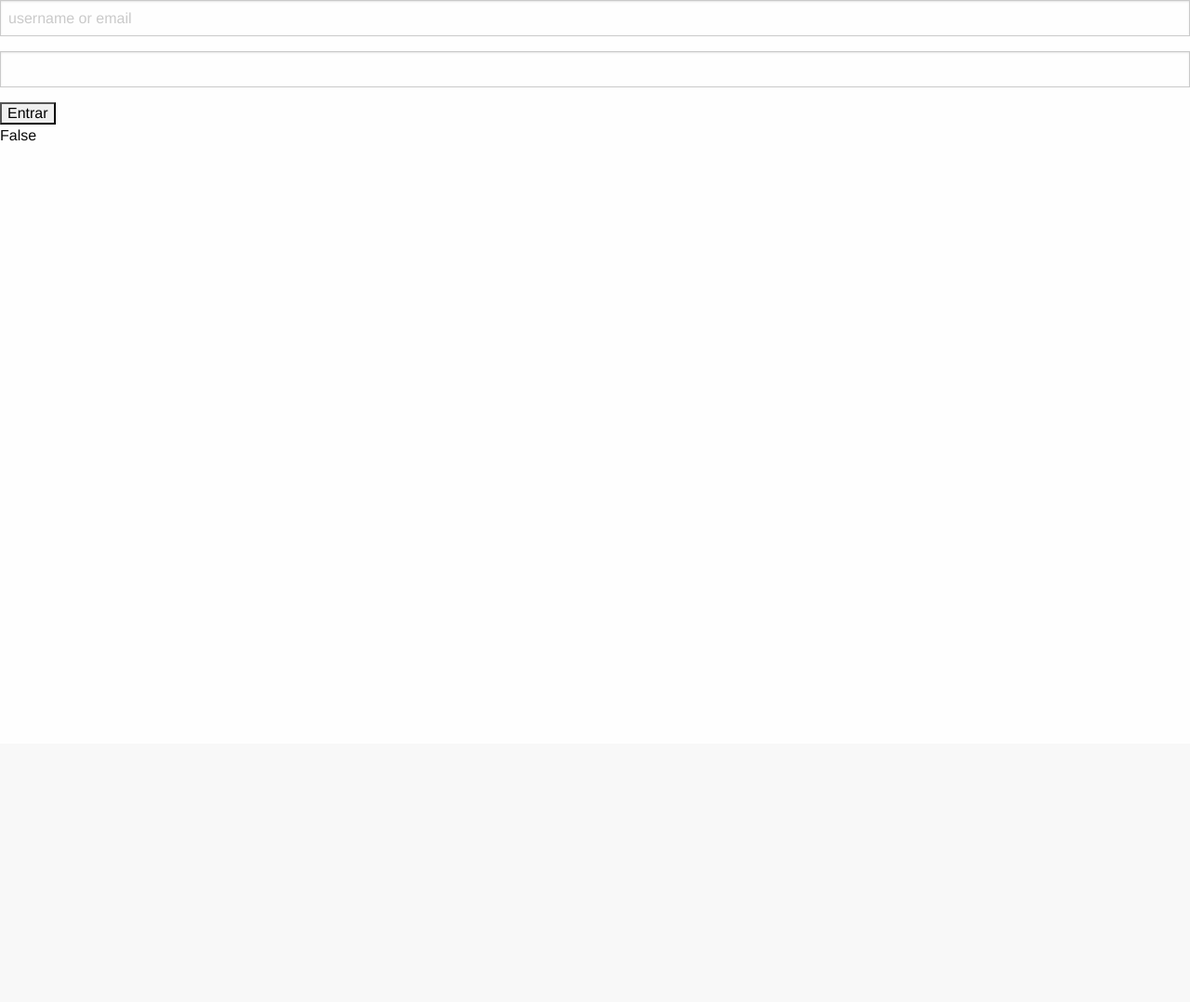
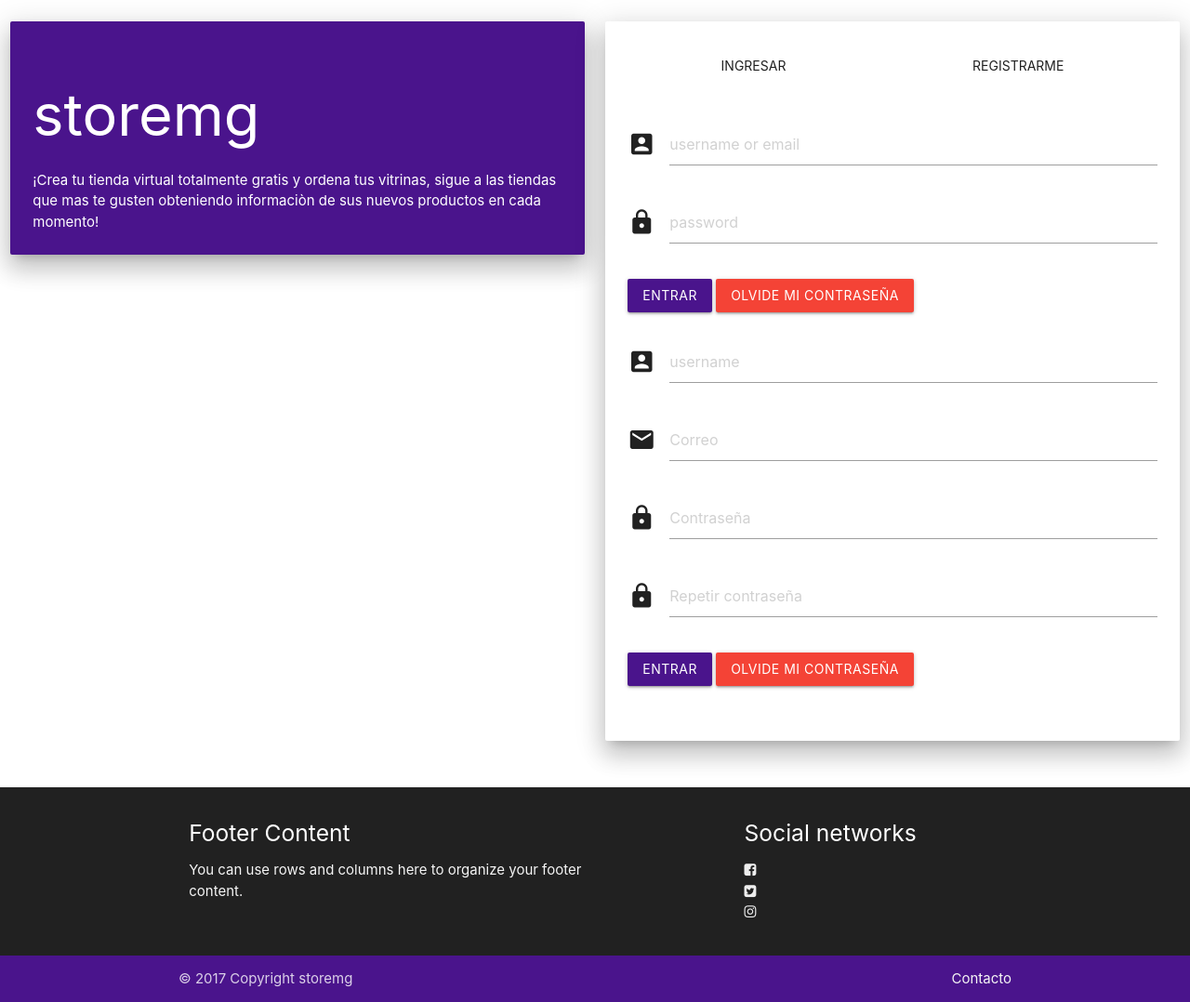
Before and after one commit to ber070116/storemg, a Django app: page /login/ in a window 1280 px wide. Shown: the whole page at 93% size. Before the commit the page ends 152 px from the top, so only its background shows below. Run offline with Django 3.2, Linux system fonts and the light colour scheme; parts of the project's set-up code (start-up, migrations or seed data) failed here and were passed over; some libraries are stand-ins or nearby versions.

Commit message:
Store casi completo, aprovechando para mejorar el estilo con materialize

```diff
--- /dev/null
+++ b/apps/store/urls.py
@@ -0,0 +1,9 @@
+
+from django.conf.urls import url
+from .views import *
+
+app_name = 'store'
+
+urlpatterns = [
+    url(r'', StoreListView.as_view(), name="index"),
+]
--- a/apps/user/templates/user/login.html
+++ b/apps/user/templates/user/login.html
@@ -1,12 +1,80 @@
 {% extends 'base/body.html' %}
+{% block bodycolor %}wallpaper-login{% endblock %}
 {% block body %}
-    <form action="{{ url('user:user_login') }}" method="POST">
-        <input type="text" name="username" placeholder="username or email" />
-        <input type="password" name="password" />
-        <input type="submit" value="Entrar"/>
-        <input type="hidden" name="csrfmiddlewaretoken" value="{{ csrf_token }}">
-    </form>
-
-    {{ request.user.is_authenticated }}
-    {{ request.user.username }}
+<section class="section">
+  <div class="row">
+    <div class="col s12 m6 l6">
+      <div class="card z-depth-4 purple darken-4 white-text">
+        <div class="card-content">
+          <h1>storemg</h1>
+          <p>¡Crea tu tienda virtual totalmente gratis y ordena tus vitrinas, sigue a las tiendas que mas te gusten obteniendo informaciòn de sus nuevos productos en cada momento!</p>
+        </div>
+      </div>
+    </div>
+    <div class="col s12 m6 l6">
+      <div class="card z-depth-4">
+        <div class="card-content">
+          <!-- menu card-->
+          <div class="card-tabs">
+            <ul class="tabs tabs-fixed-width">
+              <li class="tab"><a class="active grey-text text-darken-4" href="#login">Ingresar</a></li>
+              <li class="tab"><a class="grey-text text-darken-4" href="#register">Registrarme</a></li>
+            </ul>
+          </div>
+          <!-- menu card-->
+          <!-- form to user login -->
+          <div class="row">
+            <div id="login">
+              <br />
+              <form action="{{ url('user:user_login') }}" method="POST">
+                <div class="input-field col s12 container">
+                  <i class="material-icons prefix">account_box</i>
+                  <input type="text" id="username" name="username" placeholder="username or email" />
+                </div>
+                <div class="input-field col s12 container">
+                  <i class="material-icons prefix">lock</i>
+                  <input type="password" name="password" placeholder="password" />
+                </div>
+                <div class="input-field col s12 container">
+                  <button type="submit" class="btn purple darken-4">Entrar</button>
+                  <a href="#!" class="btn red">Olvide mi contraseña</a>
+                </div>
+                <input type="hidden" name="csrfmiddlewaretoken" value="{{ csrf_token }}">
+              </form>
+            </div>
+            <!-- register -->
+            <div id="register">
+              <br />
+              <form action="{{ url('user:user_login') }}" method="POST">
+                <div class="input-field col s12 container">
+                  <i class="material-icons prefix">account_box</i>
+                  <input type="text" id="username" name="username" placeholder="username" />
+                </div>
+                <div class="input-field col s12 container">
+                  <i class="material-icons prefix">email</i>
+                  <input type="email" name="password" placeholder="Correo" />
+                </div>
+                <div class="input-field col s12 container">
+                  <i class="material-icons prefix">lock</i>
+                  <input type="password" name="password" placeholder="Contraseña" />
+                </div>
+                <div class="input-field col s12 container">
+                  <i class="material-icons prefix">lock</i>
+                  <input type="password" name="password" placeholder="Repetir contraseña" />
+                </div>
+                <div class="input-field col s12 container">
+                  <button type="submit" class="btn purple darken-4">Entrar</button>
+                  <a href="#!" class="btn red">Olvide mi contraseña</a>
+                </div>
+                <input type="hidden" name="csrfmiddlewaretoken" value="{{ csrf_token }}">
+              </form>
+            </div>
+            <!-- register -->
+          </div>
+          <!-- form to user login -->
+        </div>
+      </div>
+    </div>
+  </div>
+</section>
 {% endblock %}
--- a/apps/user/views.py
+++ b/apps/user/views.py
@@ -12,7 +12,7 @@ class LoginView(LoginView):
     template_name = 'user/login.html'
 
     def post(self, request, *args, **kwargs):
-        # get the request sent for method post to login user
+        """get the request sent for method post to login user"""
         username = request.POST['username']
         password = request.POST['password']
 
--- a/storemg/settings.py
+++ b/storemg/settings.py
@@ -62,7 +62,7 @@ TEMPLATES = [
         'APP_DIRS': True,
         'DIRS': [os.path.join(BASE_DIR, 'storemg/templates/'),
                  os.path.join(BASE_DIR, 'apps/user/templates/'),
-                 ],
+                 os.path.join(BASE_DIR, 'apps/store/templates/')],
         'OPTIONS': {
             'environment': 'storemg.jinja2.environment',
             'auto_reload': DEBUG,
--- a/storemg/templates/base/body.html
+++ b/storemg/templates/base/body.html
@@ -1,22 +1,86 @@
 <!DOCTYPE html>
 <html>
 <head>
-    <title>Storemg</title>
-    <!-- foundation css -->
-    <link rel="stylesheet" href="{{ static('src/foundation-6.4.1-complete/css/foundation.min.css') }}">
-    <!-- foundation css -->
+  <title>Storemg</title>
+  <!--Import Google Icon Font-->
+  <link href="https://fonts.googleapis.com/icon?family=Material+Icons" rel="stylesheet">
 
-    <!-- foundation js -->
-    <script src="{{ static('src/foundation-6.4.1-complete/js/vendor/jquery.js') }}"></script>
-    <script src="{{ static('src/foundation-6.4.1-complete/js/vendor/what-input.js') }}"></script>
-    <script src="{{ static('src/foundation-6.4.1-complete/js/vendor/foundation.min.js') }}"></script>
-    <script>
-      $(document).foundation();
-    </script>
-    <!-- foundation js -->
+  <!-- materialize css -->
+  <link rel="stylesheet" href="{{ static('src/materialize-v0.100.1/materialize/css/materialize.min.css') }}" media="screen,projection">
+  <!-- materialize css -->
+
+  <!-- fontawesome css -->
+  <link rel="stylesheet" href="{{ static('src/font-awesome-4.7.0/font-awesome-4.7.0/css/font-awesome.min.css') }}">
+  <!-- fontawesome css -->
+
+  <!-- storemg css -->
+  <link rel="stylesheet" href="{{ static('css/storemg-css.css') }}" >
+  <!-- storemg css -->
+
+  <!--Let browser know website is optimized for mobile-->
+  <meta name="viewport" content="width=device-width, initial-scale=1.0"/>
 </head>
-<body>
-    {% block body %}
-    {% endblock %}
+<body class="{%block bodycolor %}grey lighten-4{% endblock %}">
+  {% if request.user.is_authenticated %}
+  <!-- button to activate sidenav -->
+  <div class="fixed-action-btn horizontal click-to-toggle button-collapse" data-activates="slide-out">
+    <a class="btn-floating btn-large purple darken-4">
+      <i class="material-icons">menu</i>
+    </a>
+  </div>
+  <!-- button to activate sidenav -->
+  <!-- sidenav -->
+  <ul id="slide-out" class="side-nav">
+    <li><div class="user-view">
+      <div class="background">
+        <img src="images/office.jpg">
+      </div>
+      <a href="#!user"><img class="circle" src="images/yuna.jpg"></a>
+      <a href="#!name"><span class="white-text name">John Doe</span></a>
+      <a href="#!email"><span class="white-text email">jdandturk@gmail.com</span></a>
+    </div></li>
+    <li><a href="#!"><i class="material-icons">cloud</i>First Link With Icon</a></li>
+    <li><a href="#!">Second Link</a></li>
+    <li><div class="divider"></div></li>
+    <li><a class="subheader">Subheader</a></li>
+    <li><a class="waves-effect" href="#!">Third Link With Waves</a></li>
+  </ul>
+  <!-- sidenav -->
+  {% endif %}
+  {% block body %}
+  {% endblock %}
+  <!-- footer -->
+  <footer class="page-footer grey darken-4">
+    <div class="container">
+      <div class="row">
+        <div class="col l6 s12">
+          <h5 class="white-text">Footer Content</h5>
+          <p class="grey-text text-lighten-4">You can use rows and columns here to organize your footer content.</p>
+        </div>
+        <div class="col l4 offset-l2 s12">
+          <h5 class="white-text">Social networks</h5>
+          <ul>
+            <li><a class="grey-text text-lighten-3" href="#!"><i class="fa fa-facebook-square" aria-hidden="true"></i></a></li>
+            <li><a class="grey-text text-lighten-3" href="#!"><i class="fa fa-twitter-square" aria-hidden="true"></i></a></li></a></li>
+            <li><a class="grey-text text-lighten-3" href="#!"><i class="fa fa-instagram" aria-hidden="true"></i></a></li></a></li>
+          </ul>
+        </div>
+      </div>
+    </div>
+    <div class="footer-copyright purple darken-4">
+      <div class="container">
+        © 2017 Copyright storemg
+        <a class="grey-text text-lighten-4 right" href="#!">Contacto</a>
+      </div>
+    </div>
+  </footer>
+  <!-- footer -->
+  <!-- materialize js -->
+  <script src="{{ static('js/jquery-3.2.1.js') }}"></script>
+  <script src="{{ static('src/materialize-v0.100.1/materialize/js/materialize.min.js') }}"></script>
+  <script>
+    $('.button-collapse').sideNav();
+  </script>
+  <!-- materialize js -->
 </body>
 </html>
--- a/storemg/urls.py
+++ b/storemg/urls.py
@@ -18,5 +18,6 @@ from django.contrib import admin
 
 urlpatterns = [
     url(r'^admin/', admin.site.urls),
-    url('', include('apps.user.urls'))
+    url(r'', include('apps.user.urls')),
+    url(r'^stores/', include('apps.store.urls'))
 ]
```
Also changed, not shown: apps/store/templates/store/index.html (+8 -0 lines), apps/store/views.py (+14 -1 lines).
